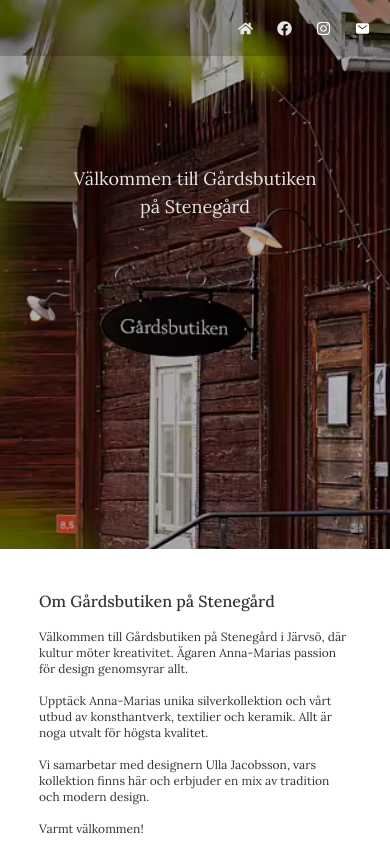
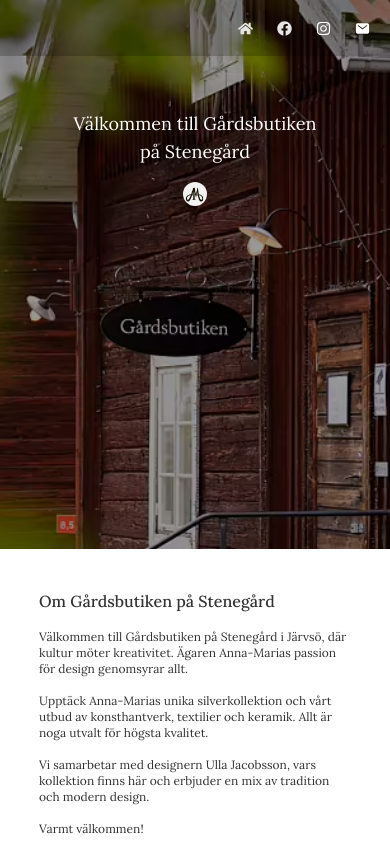
Before and after one commit to hanna-fmw/gardsbutiken, a Next.js app: page / in a window 390 px wide. Shown: the top 844 px of the page. Built offline with nearby package versions, Linux system fonts and the light colour scheme.

Commit message:
Added responsiveness

```diff
--- a/app/[category]/page.tsx
+++ b/app/[category]/page.tsx
@@ -51,16 +51,18 @@ export default function CategoryPage({ params: { category } }: Props) {
 						zIndex: 10,
 					}}></div>
 				<HeroContent
-					position='bottom-[30%] left-8 w-1/2 lg:w-1/3 z-20'
+					position='bottom-[20%] left-4 w-1/2 md:w-1/3 z-20'
 					title={
 						category === 'orhangen'
 							? 'Örhängen'
 							: category.charAt(0).toUpperCase() + category.slice(1).toLowerCase()
 					}
 					subheading='Smycken för människor som går sin egen väg.'
+					logo={true}
 				/>
 			</section>
-			<section className='mx-auto font-lora w-[70vw] md:w-[80vw] md:mb-16'>
+			<section className='bg-navbar-link-hover-color pt-10 pb-14 md:pb-20'>
+				<section className='mx-auto font-lora w-[90vw] md:w-[80vw]'>
 					<h3 className='font-medium text-base md:text-xl md:mt-10'>
 						Design av Anna-Maria Silverdesign
 					</h3>
@@ -82,24 +84,24 @@ export default function CategoryPage({ params: { category } }: Props) {
 						</p>
 					) : category === 'orhangen' ? (
 						<p className='text-xs sm:text-sm'>
-						Alla örhängen är handtillverkade, unika och finns i endast några få exemplar. Med design
-						från AnnaMaria Silverdesign vet du att du får ett halsband som sticker ut, tar plats och
-						talar för sig självt. Se ett urval av örhängen nedan – alla tillverkade i återvunnet
-						silver.
+							Alla örhängen är handtillverkade, unika och finns i endast några få exemplar. Med
+							design från AnnaMaria Silverdesign vet du att du får ett halsband som sticker ut, tar
+							plats och talar för sig självt. Se ett urval av örhängen nedan – alla tillverkade i
+							återvunnet silver.
 						</p>
 					) : category === 'halsband' ? (
 						<p className='text-xs sm:text-sm'>
-						Alla halsband är handtillverkade, unika och finns i endast några få exemplar. Med design
-						från AnnaMaria Silverdesign vet du att du får ett smycke som sticker ut, tar plats och
-						talar för sig självt. Se ett urval av halsband och halsringar nedan – alla tillverkade i
-						återvunnet silver.
+							Alla halsband är handtillverkade, unika och finns i endast några få exemplar. Med
+							design från AnnaMaria Silverdesign vet du att du får ett smycke som sticker ut, tar
+							plats och talar för sig självt. Se ett urval av halsband och halsringar nedan – alla
+							tillverkade i återvunnet silver.
 						</p>
 					) : category === 'armband' ? (
 						<p className='text-xs sm:text-sm'>
-						Alla armband är handtillverkade, unika och finns i endast några få exemplar. Med design
-						från AnnaMaria Silverdesign vet du att du får ett smycke som sticker ut, tar plats och
-						talar för sig självt. Se ett urval av armband och armringar nedan – alla tillverkade i
-						återvunnet silver.
+							Alla armband är handtillverkade, unika och finns i endast några få exemplar. Med
+							design från AnnaMaria Silverdesign vet du att du får ett smycke som sticker ut, tar
+							plats och talar för sig självt. Se ett urval av armband och armringar nedan – alla
+							tillverkade i återvunnet silver.
 						</p>
 					) : (
 						<p className='text-xs sm:text-sm'>
@@ -108,12 +110,13 @@ export default function CategoryPage({ params: { category } }: Props) {
 						</p>
 					)}
 
-				<div className='grid grid-cols-2 sm:grid-cols-3 md:grid-cols-3 lg:grid-cols-4'>
+					<div className='grid gap-2 grid-cols-2 sm:grid-cols-3 md:grid-cols-3 lg:grid-cols-4'>
 						{filteredItems.map((item) => (
 							<ItemCard key={item.id} item={item} />
 						))}
 					</div>
 				</section>
+			</section>
 		</main>
 	)
 }
--- a/app/components/Footer.tsx
+++ b/app/components/Footer.tsx
@@ -38,7 +38,7 @@ const Footer = () => {
 					</div>
 				</div>
 			</section>
-			<section className='pb-6 w-[90vw] mt-[1.5rem] gap-6 flex justify-center sm:hidden'>
+			<section className='pb-8 w-[90vw] mt-[1.5rem] gap-6 flex justify-center sm:hidden'>
 				<a
 					href='https://www.facebook.com/designbyam.se/?locale=sv_SE'
 					className='text-navbar-link-color hover:text-navbar-link-hover-color'>
--- a/app/components/HeroContent.tsx
+++ b/app/components/HeroContent.tsx
@@ -1,3 +1,4 @@
+import Image from 'next/image'
 import React from 'react'
 
 type Props = {
@@ -8,18 +9,23 @@ type Props = {
 	h1Height?: string
 	text?: string
 	position?: string
+	logo?: boolean
 }
 
-const HeroContent = ({ title, titleMd, subheading, subheadingMd, text, position }: Props) => {
+const HeroContent = ({
+	title,
+	titleMd,
+	subheading,
+	subheadingMd,
+	text,
+	position,
+	logo = false,
+}: Props) => {
 	return (
 		<div className={`absolute ${position}`}>
 			<div className='md:hidden'>
-				<h1 className='overflow-hidden font-lora z-10 text-hero-content-color text-center text-lg'>
-					{title}
-				</h1>
-				<p className='font-lora z-10 mb-0 text-hero-content-color text-center text-xs'>
-					{subheading}
-				</p>
+				<h1 className='overflow-hidden font-lora z-10 text-[#fff] text-center text-lg'>{title}</h1>
+				<p className='font-lora z-10 mb-0 text-[#fff] text-center text-xs'>{subheading}</p>
 			</div>
 			<div className='hidden md:block'>
 				<h1 className='overflow-hidden font-lora z-10 text-hero-content-color text-center md:font-normal md:text-3xl'>
@@ -36,6 +42,17 @@ const HeroContent = ({ title, titleMd, subheading, subheadingMd, text, position
 					{text}
 				</a>
 			</p>
+			{logo && (
+				<div className='z-10 flex justify-center'>
+					<Image
+						src='/images/amdesign-logo.png'
+						alt='AM Design Logo'
+						width={20}
+						height={20}
+						className='w-6 h-6 rounded-full filter brightness-95'
+					/>
+				</div>
+			)}
 		</div>
 	)
 }
--- a/app/components/ItemCard.tsx
+++ b/app/components/ItemCard.tsx
@@ -18,7 +18,7 @@ type Props = {
 
 const ItemCard = ({ item }: Props) => {
 	return (
-		<section className='bg-[#fafafa] mt-2 md:w-[19vw] rounded-md mb-6 flex flex-col shadow-md'>
+		<section className='cursor-pointer bg-white mt-2 md:w-[19vw] rounded-md md:mb-6 flex flex-col'>
 			<div className='relative'>
 				<a href={item.url} className='cursor-pointer'>
 					<Image
--- a/app/page.tsx
+++ b/app/page.tsx
@@ -20,14 +20,15 @@ const Home = () => {
 						left: 0,
 						right: 0,
 						bottom: 0,
-						backgroundColor: 'rgba(0, 0, 0, 0.3)',
+						backgroundColor: 'rgba(0, 0, 0, 0.4)',
 						zIndex: 10,
 					}}></div>
 				<HeroContent
-					position='top-[30%] px-16 md:top-[25%] md:left-8 md:w-1/2 lg:w-1/3 z-20'
+					position='top-[20%] px-16 md:top-[25%] md:left-8 md:w-1/2 lg:w-1/3 z-20'
 					titleMd='Välkommen till Gårdsbutiken'
 					title='Välkommen till Gårdsbutiken på Stenegård'
 					subheadingMd='Unika smycken och handplockade konsthantverk i Stenegårds kulturmiljö'
+					logo={true}
 				/>
 			</section>
 
```
Also changed, not shown: public/images/amdesign-logo.png (added), public/images/silver/armband/hero_bracelets.avif. Lines whose indentation alone changed are shown as unchanged.
